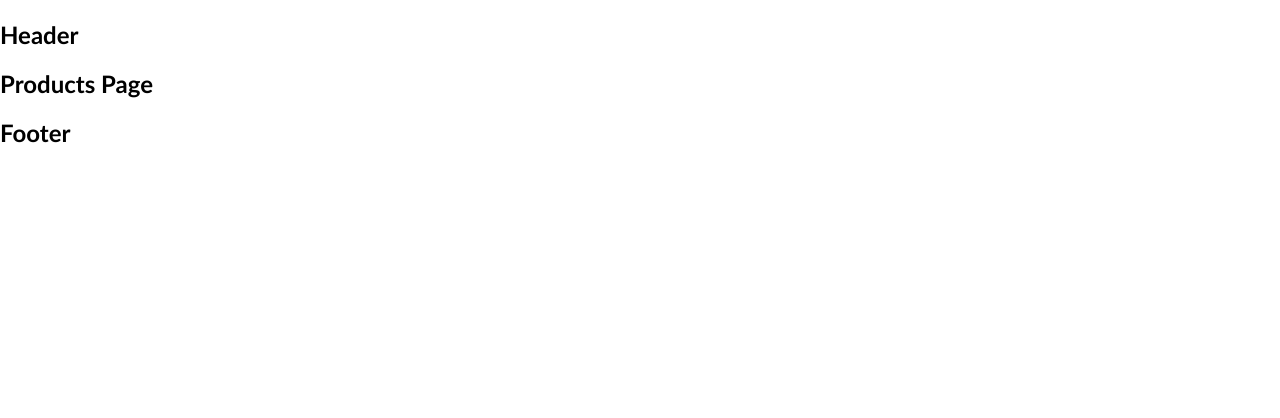
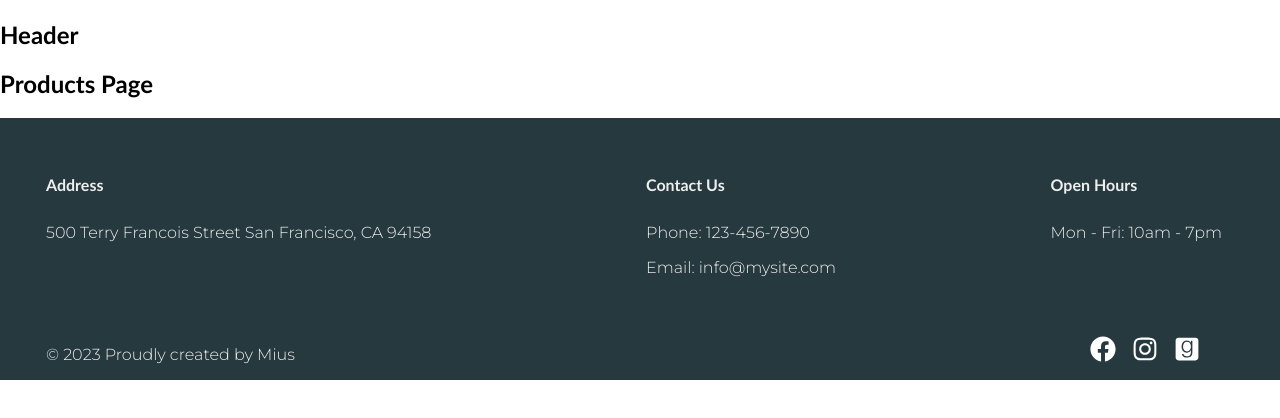
Before and after one commit to AlexandruMucenic/codecrafters-project, a React (Create React App) app in the folder frontend/: page /products in a window 1280 px wide. Shown: the top 418 px of the page. Built offline with nearby package versions, Linux system fonts and the light colour scheme.

Commit message:
Am adaugat fisierul footer.tsx pe branch ul adding-footer

```diff
--- a/frontend/src/components/Footer/Footer.tsx
+++ b/frontend/src/components/Footer/Footer.tsx
@@ -1,7 +1,48 @@
-import React from "react";
+import React from 'react'
+import { FaFacebook, FaGoodreads, FaInstagram } from 'react-icons/fa'
+import './Footer.css'
 
 const Footer: React.FC = () => {
-  return <h2>Footer</h2>;
-};
+  const FacebookIcon = FaFacebook as unknown as React.FC<React.SVGProps<SVGSVGElement>>
+  const InstagramIcon = FaInstagram as unknown as React.FC<React.SVGProps<SVGSVGElement>>
+  const GoodreadsIcon = FaGoodreads as unknown as React.FC<React.SVGProps<SVGSVGElement>>
 
-export default Footer;
+  return (
+    <footer className="footerContainer">
+      {/* Details */}
+      <div className="textContainer">
+        <div className="detailsContainer">
+          <h4>Address</h4>
+          <p>500 Terry Francois Street San Francisco, CA 94158</p>
+        </div>
+        <div className="detailsContainer">
+          <h4>Contact Us</h4>
+          <p>Phone: 123-456-7890</p>
+          <p>Email: info@mysite.com</p>
+        </div>
+        <div className="detailsContainer">
+          <h4>Open Hours</h4>
+          <p>Mon - Fri: 10am - 7pm</p>
+        </div>
+      </div>
+
+      {/* Copyright & Icons */}
+      <div className="copyrightContainer">
+        <p>© 2023 Proudly created by Mius</p>
+        <div className="iconContainer">
+          <button>
+            <FacebookIcon />
+          </button>
+          <button>
+            <InstagramIcon />
+          </button>
+          <button>
+            <GoodreadsIcon />
+          </button>
+        </div>
+      </div>
+    </footer>
+  )
+}
+
+export default Footer
```
